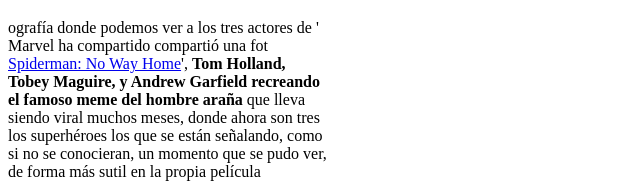
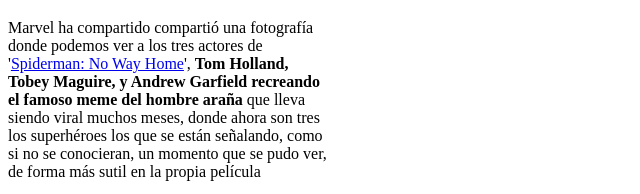
Before and after one commit to RafaelPascualLlorca/basics, a plain HTML site: page SpiderWeb.html in a window 1280 px wide. Shown: the part 246-440 px from the top of the page, 0-640 px from the left. Drawn offline with Linux system fonts and the light colour scheme; grey boxes are pictures that could not be loaded.

Commit message:
correcion

```diff
--- a/SpiderWeb.html
+++ b/SpiderWeb.html
@@ -18,8 +18,7 @@
 </head>
 <body id="body">
     <h1>'Spiderman: No Way Home': la idea de recrear el icónico meme del hombre araña surgió  de Andrew Garfield</h1>
-    <p>ografía donde podemos ver a los tres actores de '
-        Marvel ha compartido compartió una fot <a href=" https://www.youtube.com/watch?v=JfVOs4VSpmA">Spiderman: No Way Home</a>', <strong>Tom Holland, Tobey Maguire, y Andrew Garfield recreando el famoso meme del hombre araña</strong> que lleva siendo viral muchos meses, donde ahora son tres los superhéroes los que se están señalando, como si no se conocieran, un momento que se pudo ver, de forma más sutil en la propia película
+    <p>Marvel ha compartido compartió una fotografía donde podemos ver a los tres actores de '<a href=" https://www.youtube.com/watch?v=JfVOs4VSpmA">Spiderman: No Way Home</a>', <strong>Tom Holland, Tobey Maguire, y Andrew Garfield recreando el famoso meme del hombre araña</strong> que lleva siendo viral muchos meses, donde ahora son tres los superhéroes los que se están señalando, como si no se conocieran, un momento que se pudo ver, de forma más sutil en la propia película
     </p>
     <iframe width="889" height="500" src="https://www.youtube.com/embed/JfVOs4VSpmA" title="SPIDER-MAN: NO WAY HOME - Official Trailer (HD)" frameborder="0" allow="accelerometer; autoplay; clipboard-write; encrypted-media; gyroscope; picture-in-picture; web-share" allowfullscreen class="ph"></iframe>
     <p>
```
